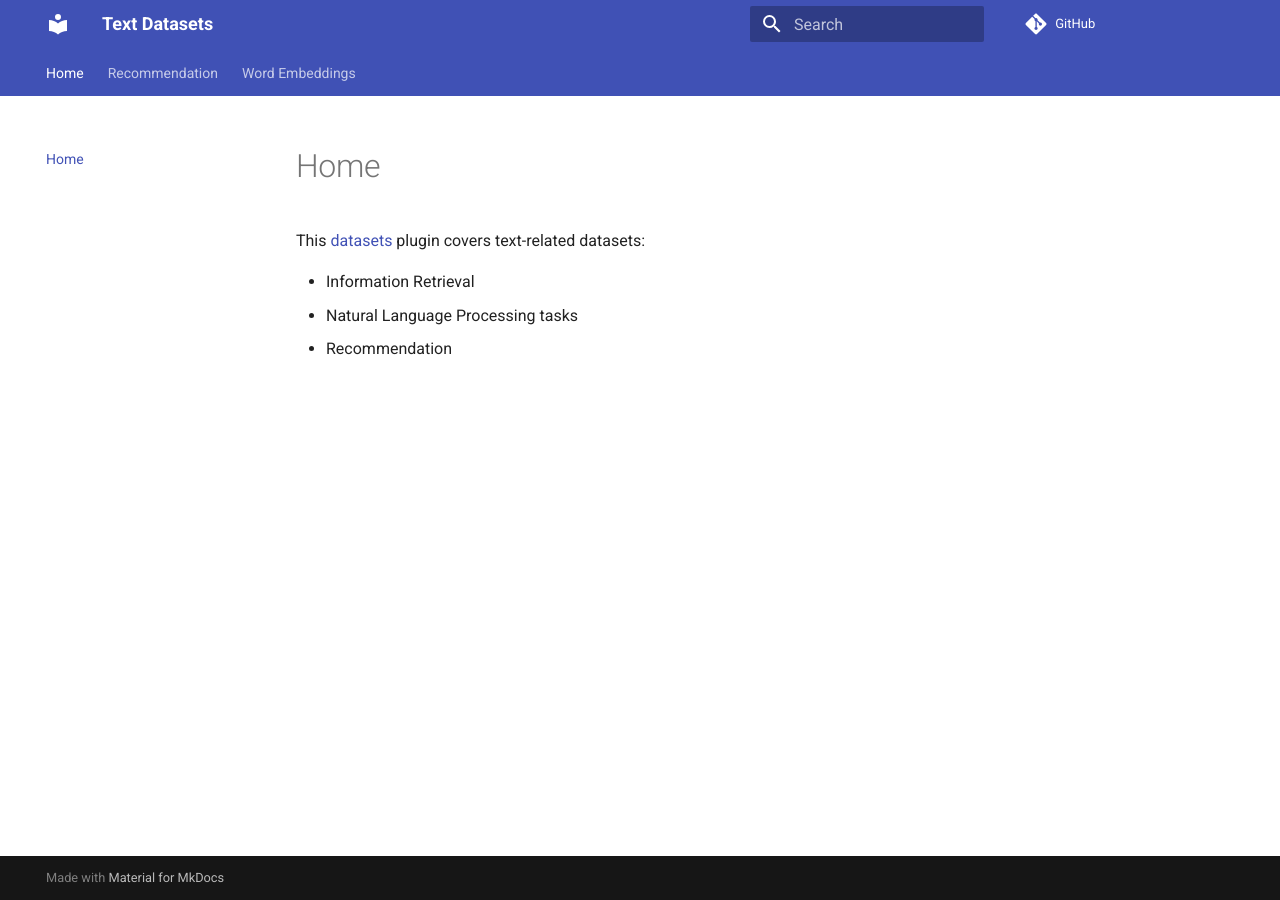
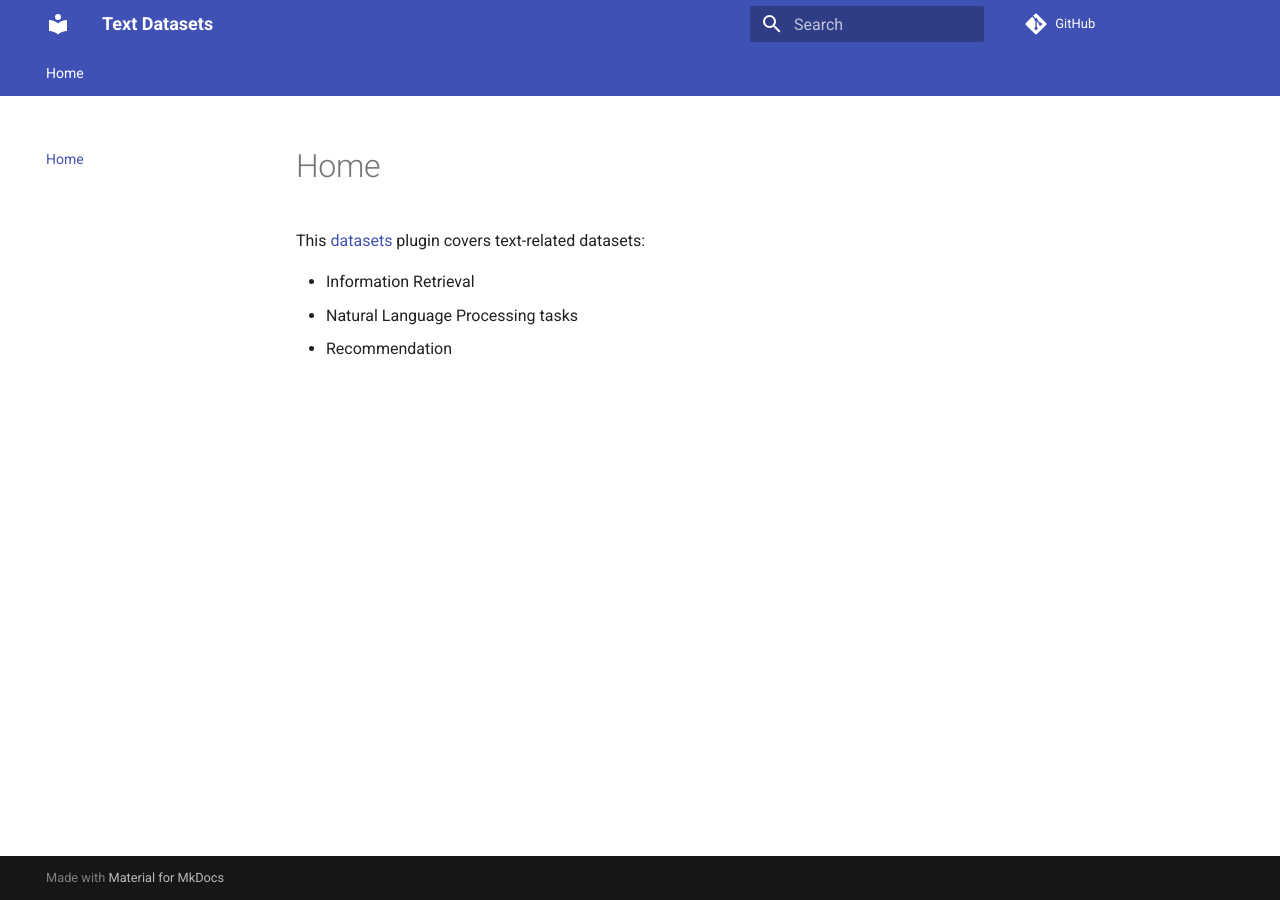
Before and after one commit to experimaestro/datamaestro_text, an MkDocs documentation site: the page built from docs/index.md, in a window 1280 px wide. Built offline with MkDocs 1.6.1 and Material for MkDocs 9.7.7, drawn with Linux system fonts in a browser that asks for light colours; comment, search, counter and statistics services are not loaded.

Commit message:
Datasets updates

```diff
--- a/mkdocs.yml
+++ b/mkdocs.yml
@@ -7,8 +7,6 @@ repo_url: https://github.com/bpiwowar/datamaestro_text
 # Main pages
 nav:
   - Home: index.md
-  - Recommendation: datamaestro/tag/recommendation.md
-  - Word Embeddings: datamaestro/tag/word embeddings.md
 
 
 # Automatic page generation for datasets
```
Also changed, not shown: 3 other files.
